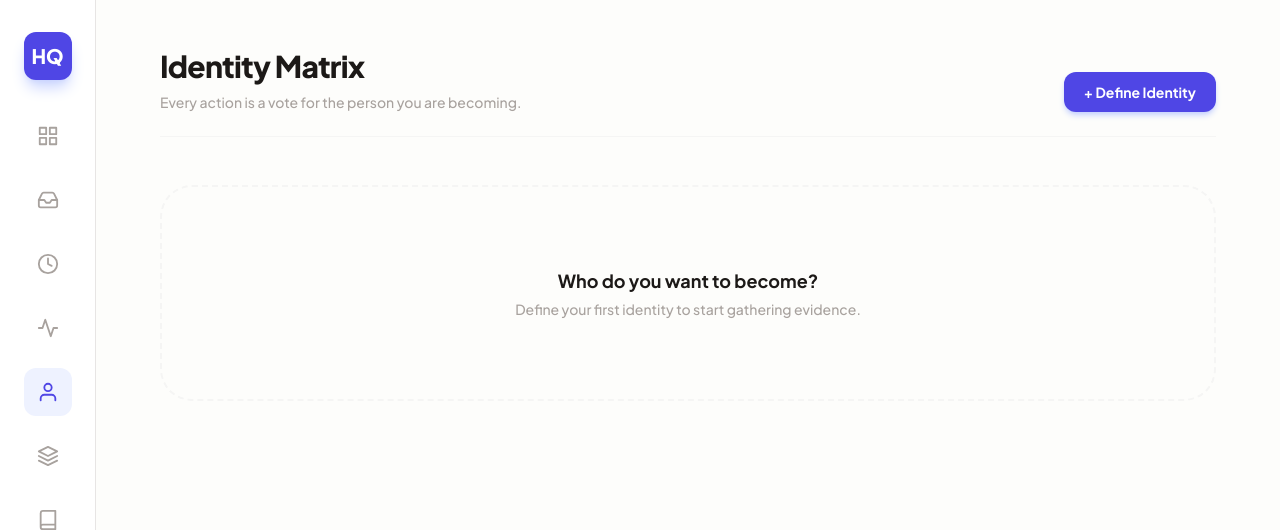
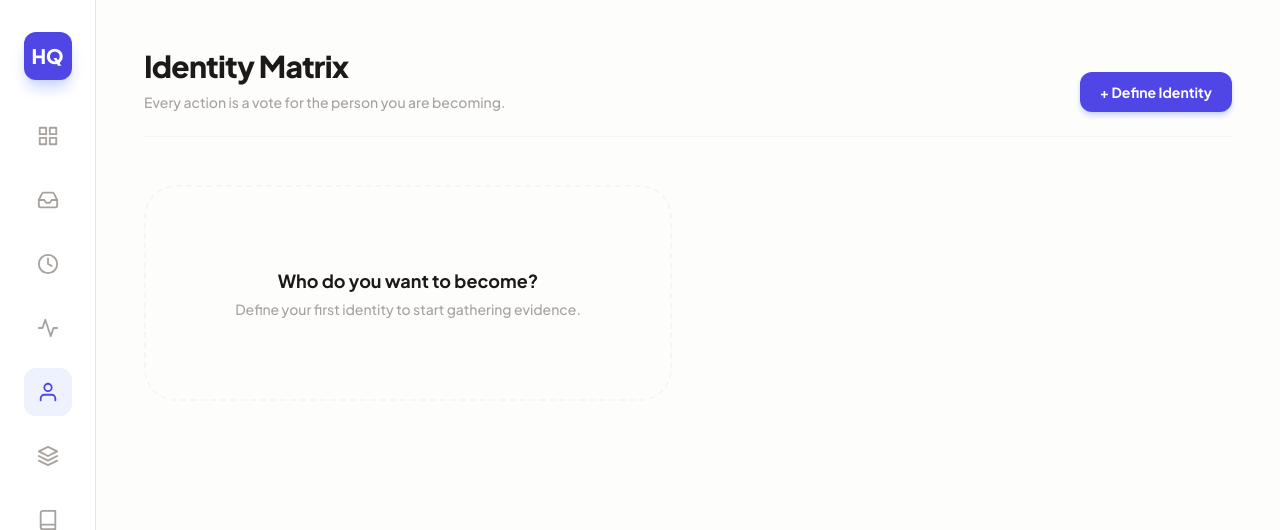
Before and after one commit to Art3nix/PersonalHQ, a Flask app: page /identity/ in a window 1280 px wide. Shown: the top 530 px of the page. Run offline with Flask 3, Linux system fonts and the light colour scheme; the visitor is signed in with stand-in values (Sample User, id 1); data that the repository does not hold is empty; some libraries are stand-ins or nearby versions.

Commit message:
Add fluid grid in indentity

```diff
--- a/personalhq/templates/identities/matrix.html
+++ b/personalhq/templates/identities/matrix.html
@@ -4,7 +4,7 @@
 {% block title %}Identity Matrix - Life HQ{% endblock %}
 
 {% block app_content %}
-    <main class="flex-1 max-w-6xl mx-auto px-12 py-12">
+    <main class="flex-1 w-full px-12 py-12 max-w-[1400px] mx-auto">
 
         <header class="flex justify-between items-end mb-12 border-b border-stone-100 pb-6">
             <div>
@@ -16,7 +16,7 @@
             </button>
         </header>
 
-        <section class="grid grid-cols-2 gap-8">
+        <section class="grid grid-cols-1 md:grid-cols-2 lg:grid-cols-3 xl:grid-cols-4 gap-8">
             {% if identity_stats %}
                 {% for stat in identity_stats %}
                 <div class="bg-{{ stat.model.color }}-50 border border-{{ stat.model.color }}-200 rounded-[2rem] p-8 shadow-xl shadow-{{ stat.model.color }}-200/40 flex flex-col relative overflow-hidden group hover:bg-{{ stat.model.color }}-100 hover:border-{{ stat.model.color }}-300 hover:shadow-2xl hover:shadow-{{ stat.model.color }}-300/40 transition-all duration-300">
```
